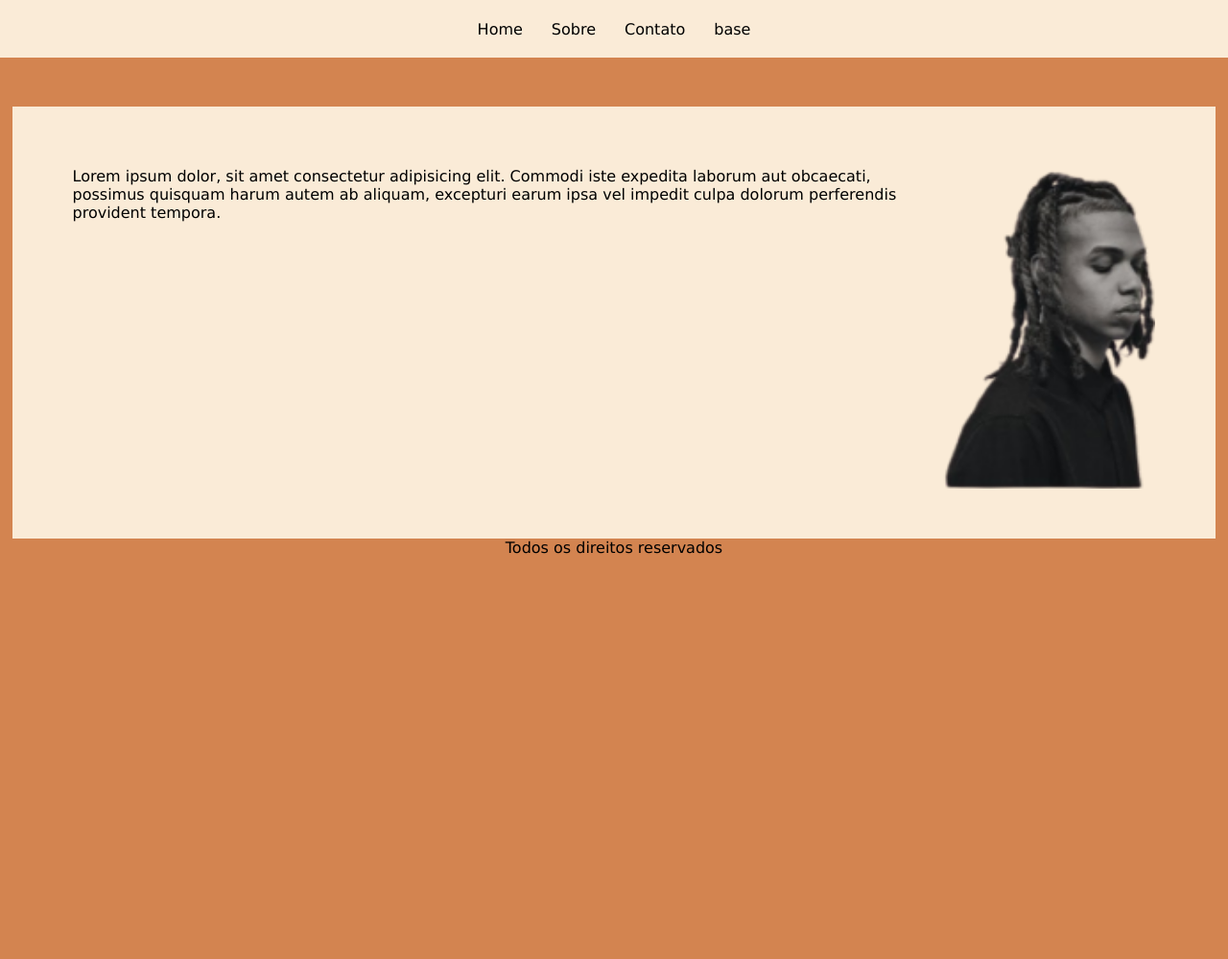
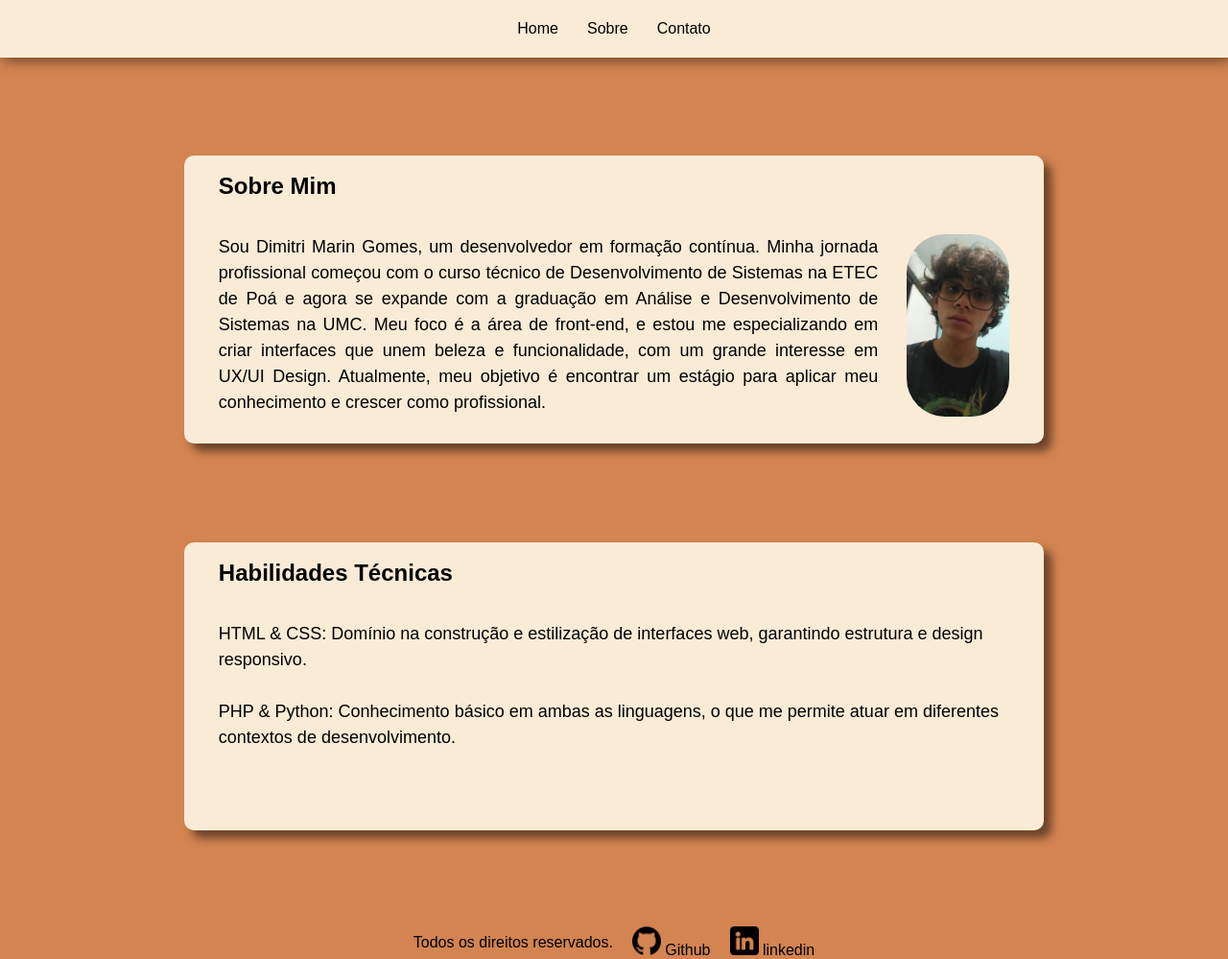
Before and after one commit to Dimi-005/MiniPortifolio, a plain HTML site: page sobre.html in a window 1280 px wide. Shown: the whole page at 96% size. Before the commit the page ends 800 px from the top, so only its background shows below. Drawn offline with Linux system fonts and the light colour scheme.

Commit message:
alterando as informações e adicionando o footer

```diff
--- a/sobre.html
+++ b/sobre.html
@@ -13,8 +13,7 @@
                 <ul>
                     <li><a href="index.html">Home</a></li>
                     <li><a href="sobre.html">Sobre</a></li>
-                    <li><a href="sobre.html">Contato</a></li>
-                    <li><a href="base.html">base</a></li>
+                    <li><a href="contato.html">Contato</a></li>
                 </ul>
             </nav>
         </div>
@@ -22,17 +21,41 @@
 
     <main>
         <section>
+            <h2 id="titulo2">Sobre Mim</h2>
             <p>
-                Lorem ipsum dolor, sit amet consectetur adipisicing elit. Commodi iste expedita laborum aut obcaecati,
-                possimus quisquam harum autem ab aliquam, excepturi earum ipsa vel impedit culpa dolorum perferendis
-                provident tempora.
-                <img class="perfil" src="img/jota.png" alt="eu" width="460px">
+                Sou Dimitri Marin Gomes, um desenvolvedor em formação contínua. Minha jornada profissional começou com o curso técnico de Desenvolvimento de Sistemas na ETEC de Poá e agora se expande com a graduação em Análise e Desenvolvimento de Sistemas na UMC. Meu foco é a área de front-end, e estou me especializando em criar interfaces que unem beleza e funcionalidade, com um grande interesse em UX/UI Design. Atualmente, meu objetivo é encontrar um estágio para aplicar meu conhecimento e crescer como profissional.
+                <img class="perfil" src="img/perfil.jpg" alt="Dimitri Marin Gomes Perfil" width="150px">
             </p>
+        </section>
+
+        <section>
+            <h2>Habilidades Técnicas</h2>
+                <ul class="listaHabi">
+                    <li>
+                        HTML & CSS: Domínio na construção e estilização de interfaces web, garantindo estrutura e design responsivo.
+                    </li>
+                    <br>
+                    <li>
+                        PHP & Python: Conhecimento básico em ambas as linguagens, o que me permite atuar em diferentes contextos de desenvolvimento.
+                    </li>
+                </ul>
         </section>
     </main>
 
-    <footer>
-        <p id="direitos">Todos os direitos reservados</p>
+    <footer id="direitos">
+        <div class="container2">
+        <p>Todos os direitos reservados.</p>
+
+        <a href="https://github.com/Dimi-005" target="_blank">
+        <img src="img/github.png" alt="">
+        Github
+        </a>
+
+        <a href="https://www.linkedin.com/in/dimitri-marin-gomes-292132377/" target="_blank">
+        <img src="img/linkedin.png" alt="">
+        linkedin
+        </a>
+        </div>
     </footer>
 </body>
 </html>
--- a/style.css
+++ b/style.css
@@ -9,7 +9,7 @@
 
 body{
     color:rgb(0, 0, 0);
-    font-family:'Lucida Sans', 'Lucida Sans Regular', 'Lucida Grande', 'Lucida Sans Unicode', Geneva, Verdana, sans-serif ;
+    font-family: Arial, Helvetica, sans-serif;
     background-color: #d38450;
 }
 
@@ -26,6 +26,7 @@ header{
     align-items: center;
     height: 60px;
     padding: 0 10px;
+    box-shadow: 3px 3px 13px rgba(0, 0, 0, 0.5);
 }
 
 .container {
@@ -42,25 +43,112 @@ header{
     gap: 30px;
 }
 
-.menu ul li a{
+a{
     color: rgb(0, 0, 0);
 }
 
-main{
-    margin-top: 4%;
-    margin-left: 1%;
-    margin-right: 1%;
-    height: 450px;
+li:hover a {
+  color: #d38450;
+}
+
+#titulo{
+    text-align: center;
+    padding-top: 2%;
+}
+
+main section{
+    flex-direction: row;
+    margin-top: 8%;
+    margin-left: 15%;
+    margin-right: 15%;
+    height: 300px;
     background-color: antiquewhite;
+    border-radius: 10px;
+    box-shadow: 8px 8px 10px rgba(0, 0, 0, 0.5);
 }
 
 main section p{
     display: flex;
-    text-align: left;
-    padding: 5%;
+    text-align: justify;
+    padding-top: 4%;
+    padding-left: 4%;
+    padding-right: 4%;
+    padding-bottom: 2%;
+    font-size: 18px;
+    line-height: 150%;
+    gap: 30px;
 }
 
 
-#direitos{
+.containerB{
+    display: flex;
+    justify-content: center;
+    align-items: center;
+}
+
+
+.botao{
+    color: #fff;
+    padding: 10px;
+    border: none;
+    border-radius: 5px;
+    box-shadow: 2px 2px 5px rgba(0, 0, 0, 0.5);
+    background-color: #d38450;
+    cursor: pointer;
+}
+
+.botao:hover{
+    background-color: #a35f31;
+}
+
+
+
+h2{
+    padding-top: 2%;
+    padding-left: 4%;
+    padding-right: 4%;
+}
+
+.perfil{
+    border-radius: 40px;
+    width: 190px;
+    height: 190px;
+
+}
+
+form{
+    padding-top: 4%;
+    padding-left: 4%;
+    padding-right: 4%;
+    padding-bottom: 2%;
     text-align: center;
 }
+
+.listaHabi{
+    padding-top: 4%;
+    padding-left: 4%;
+    padding-right: 4%;
+    padding-bottom: 2%;
+    text-align: left;
+    font-size: 18px;
+    line-height: 150%;
+}
+
+footer img {
+  width: 30px;
+}
+
+#direitos{
+    flex-direction: row;
+    text-align: center;
+    padding-top: 100px;
+}
+
+.container2{
+    display: flex;
+    flex-direction: row;
+    justify-content: center;
+    text-align: center;
+    align-items: center;
+    gap: 20px;
+}
```
Also changed, not shown: contato.html (+26 -9 lines), index.html (+22 -7 lines), img/github.png (added), img/jota.png (deleted), img/linkedin.png (added), img/perfil.jpg (added).
